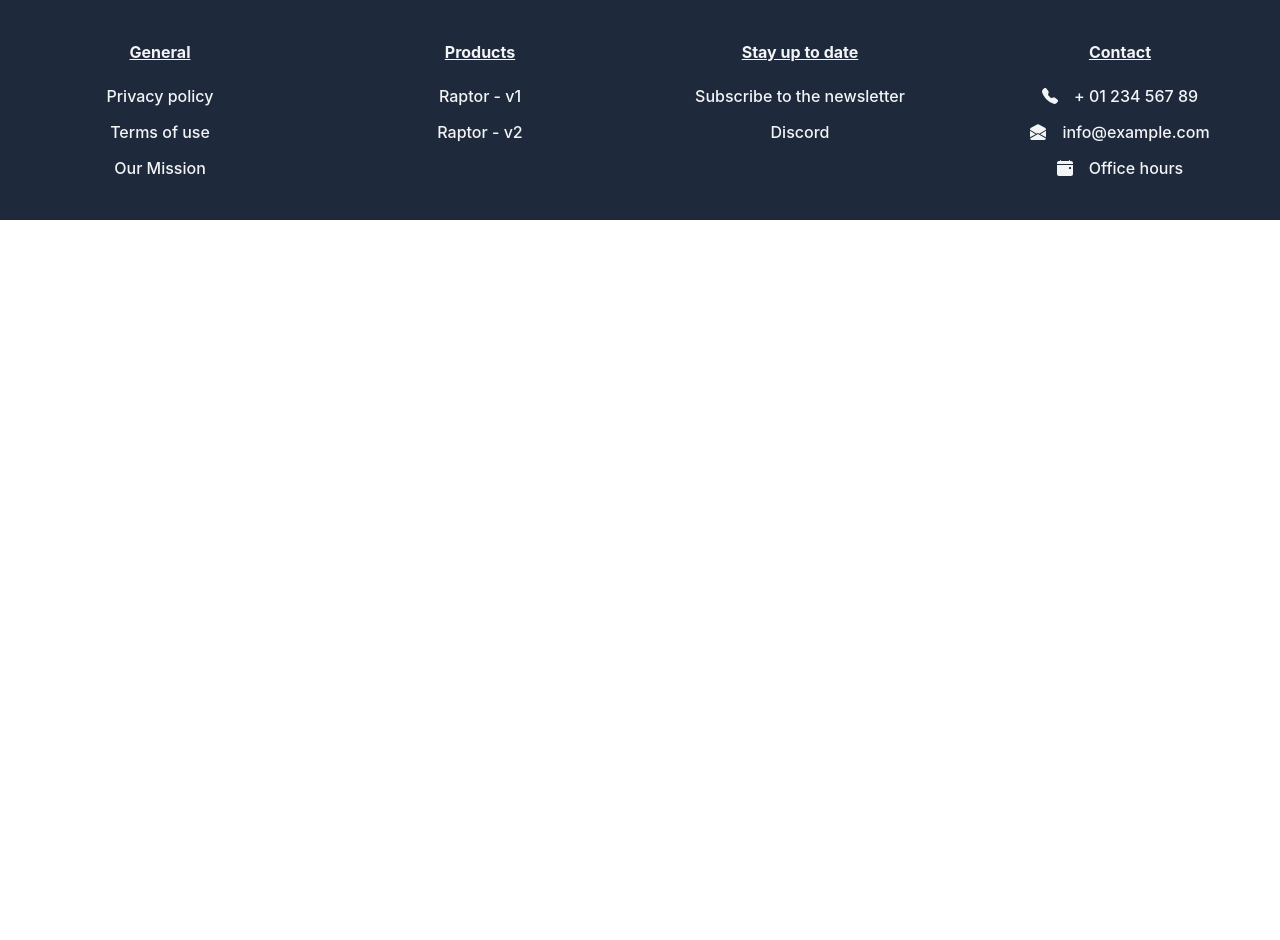
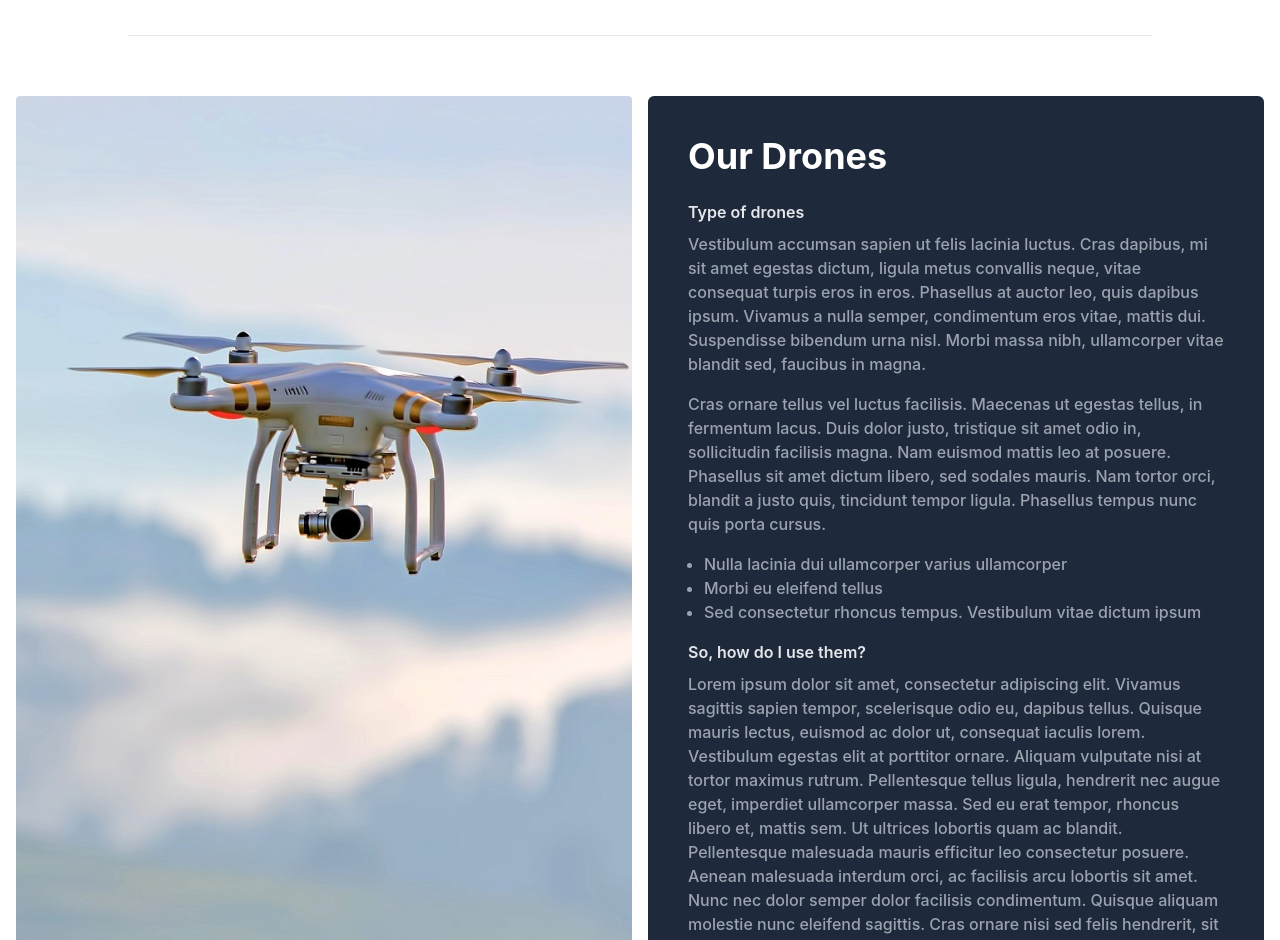
Before and after one commit to jmelop/Raptor, a React (Create React App) app: page / in a window 1280 px wide. Shown: the part 920-1860 px from the top of the page. Before the commit the page ends 1140 px from the top, so only its background shows below. Built offline with nearby package versions, Linux system fonts and the light colour scheme.

Commit message:
Added new responsive section in shop component

```diff
--- a/src/components/MainSection.js
+++ b/src/components/MainSection.js
@@ -4,8 +4,8 @@ import './MainSection.css';
 
 function MainSection() {
     return (
-        <div className="relative bg-white overflow-hidden">
-            <div className="pt-16 pb-96 sm:pt-24 sm:pb-40 lg:pt-40 lg:pb-48">
+        <div className="bg-white overflow-hidden">
+            <div className="relative pt-16 pb-96 sm:pt-24 sm:pb-40 lg:pt-40 lg:pb-48">
                 <div className="relative max-w-7xl mx-auto px-4 sm:px-6 lg:px-8 sm:static">
                     <div className="sm:max-w-lg">
                         <h1 className="text-4xl font font-extrabold tracking-tight text-gray-900 sm:text-6xl">
@@ -59,8 +59,48 @@ function MainSection() {
                     </div>
                 </div>
             </div>
+            <div className='relative max-w-7xl mx-auto mt-32'>
+            <div class="sm:block" aria-hidden="true">
+                <div class="py-5 mx-32">
+                    <div class="border-t border-gray-200"></div>
+                </div>
+            </div>
+                <div className='grid grid-cols-1 mt-10 gap-x-4 md:grid-cols-1 lg:grid-cols-2 px-4'>
+                    <div className="aspect-h-4 aspect-w-3 right">
+                        <img className='rounded object-cover m-auto' src='images/drone5.jpg' alt='' />
+                    </div>
+                    <div className='bg-slate-800 p-10 rounded-md'>
+                        <h1 className='text-4xl font-bold mb-6 text-white'>Our Drones</h1>
+                        <h4 className='mb-2 text-gray-200 font-semibold'>Type of drones</h4>
+                        <p className='text-gray-400 font-medium'>Vestibulum accumsan sapien ut felis lacinia luctus. Cras dapibus, mi
+                            sit amet egestas dictum, ligula metus convallis neque, vitae consequat turpis
+                            eros in eros. Phasellus at auctor leo, quis dapibus ipsum. Vivamus a nulla
+                            semper, condimentum eros vitae, mattis dui. Suspendisse bibendum urna nisl.
+                            Morbi massa nibh, ullamcorper vitae blandit sed, faucibus in magna.</p>
+                        <p className='text-gray-400 font-medium mt-4'>Cras ornare tellus vel luctus facilisis.
+                            Maecenas ut egestas tellus, in fermentum lacus. Duis dolor justo, tristique sit amet odio in,
+                            sollicitudin facilisis magna. Nam euismod mattis leo at posuere. Phasellus sit amet
+                            dictum libero, sed sodales mauris. Nam tortor orci, blandit a justo quis, tincidunt tempor
+                            ligula. Phasellus tempus nunc quis porta cursus.</p>
+                        <ul class="list-disc text-gray-400 font-medium mt-4 ml-4">
+                            <li>Nulla lacinia dui ullamcorper varius ullamcorper</li>
+                            <li>Morbi eu eleifend tellus</li>
+                            <li>Sed consectetur rhoncus tempus. Vestibulum vitae dictum ipsum</li>
+                        </ul>
+                        <h4 className='mt-4 mb-2 text-gray-200 font-semibold'>So, how do I use them?</h4>
+                        <p className='text-gray-400 font-medium'>Lorem ipsum dolor sit amet, consectetur adipiscing elit.
+                            Vivamus sagittis sapien tempor, scelerisque odio eu, dapibus tellus. Quisque mauris lectus,
+                            euismod ac dolor ut, consequat iaculis lorem. Vestibulum egestas elit at porttitor ornare. Aliquam
+                            vulputate nisi at tortor maximus rutrum. Pellentesque tellus ligula, hendrerit nec augue eget, imperdiet
+                            ullamcorper massa. Sed eu erat tempor, rhoncus libero et, mattis sem. Ut ultrices lobortis quam ac blandit.
+                            Pellentesque malesuada mauris efficitur leo consectetur posuere. Aenean malesuada interdum orci,
+                            ac facilisis arcu lobortis sit amet. Nunc nec dolor semper dolor facilisis condimentum.
+                            Quisque aliquam molestie nunc eleifend sagittis. Cras ornare nisi sed felis hendrerit, sit amet interdum
+                            nisi euismod. Nam rhoncus eget dolor ut pulvinar.</p>
+                    </div>
+                </div>
+            </div>
         </div>
-
     )
 }
 
```
Also changed, not shown: public/images/drone5.jpg (added).
